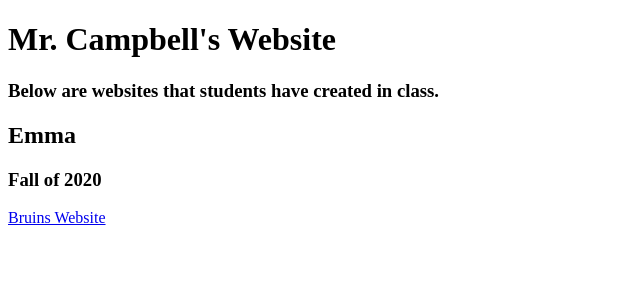
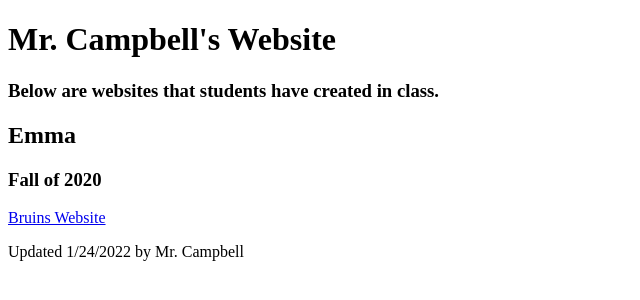
Before and after one commit to MrCampbellFPS/Website, a plain HTML site: page index.html in a window 1280 px wide. Shown: the whole page, without its empty margins (0-640 px from the left). Drawn offline with Linux system fonts and the light colour scheme.

Commit message:
Updated last...
I included a date that the site was last updated.

```diff
--- a/index.html
+++ b/index.html
@@ -20,5 +20,8 @@
 		<a/>
             </section>
         </article>
+	<footer>
+		<p>Updated 1/24/2022 by Mr. Campbell</p>
+	</footer>
     </body>
 </html>
```
